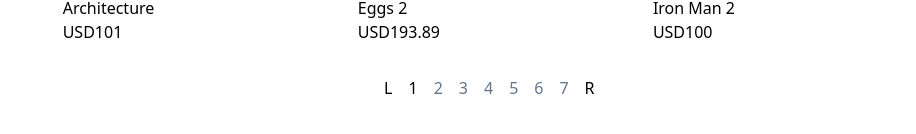
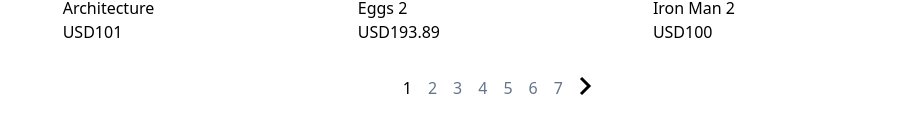
Before and after one commit to dimicarrera/bejamas-demo-app, a React (Create React App) app: page / in a window 1280 px wide. Shown: the part 1797-1931 px from the top of the page, without its empty margins (364-1280 px from the left). Built offline with nearby package versions, Linux system fonts and the light colour scheme.

Commit message:
Add pagination buttons icons and hiding logic

```diff
--- a/src/components/Layout/MainList/MainListPagination.tsx
+++ b/src/components/Layout/MainList/MainListPagination.tsx
@@ -1,4 +1,7 @@
 import React from "react";
+
+import { ReactComponent as ArrowLeft } from "../../../images/arrowLeft.svg";
+import { ReactComponent as ArrowRight } from "../../../images/arrowRight.svg";
 
 type MainListPaginationProps = {
 	pagesCount: number;
@@ -42,11 +45,19 @@ const MainListPagination = (props: MainListPaginationProps) => {
 		<nav className="my-8 self-center">
 			<ul className="flex">
 				<li className="px-2 cursor-pointer text-black">
-					<button onClick={() => handlePrevClick()}>L</button>
+					{currentPage !== 1 && (
+						<button onClick={() => handlePrevClick()}>
+							<ArrowLeft />
+						</button>
+					)}
 				</li>
 				{pageNumbers}
 				<li className="px-2 cursor-pointer text-black">
-					<button onClick={() => handleNextClick()}>R</button>
+					{currentPage !== pagesCount && (
+						<button onClick={() => handleNextClick()}>
+							<ArrowRight />
+						</button>
+					)}
 				</li>
 			</ul>
 		</nav>
```
Also changed, not shown: src/images/arrowLeft.svg (added), src/images/arrowRight.svg (added).
